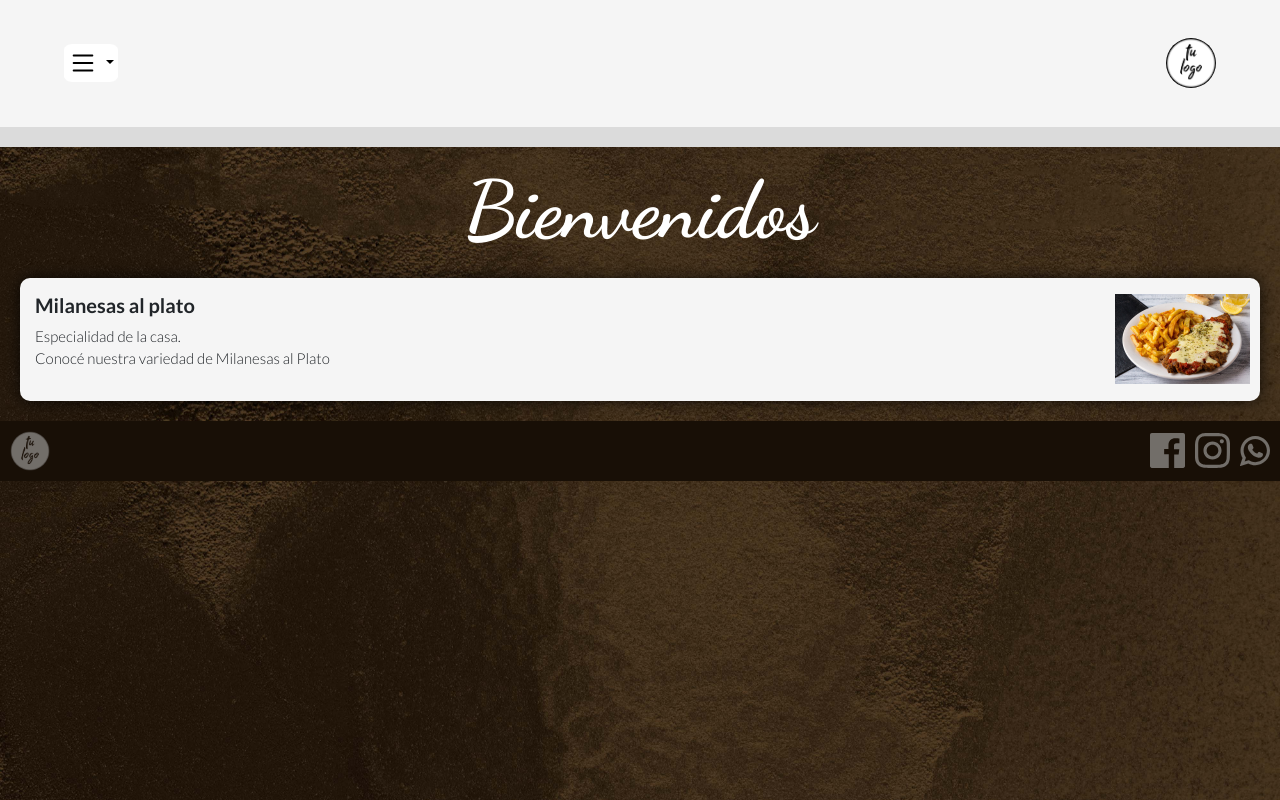
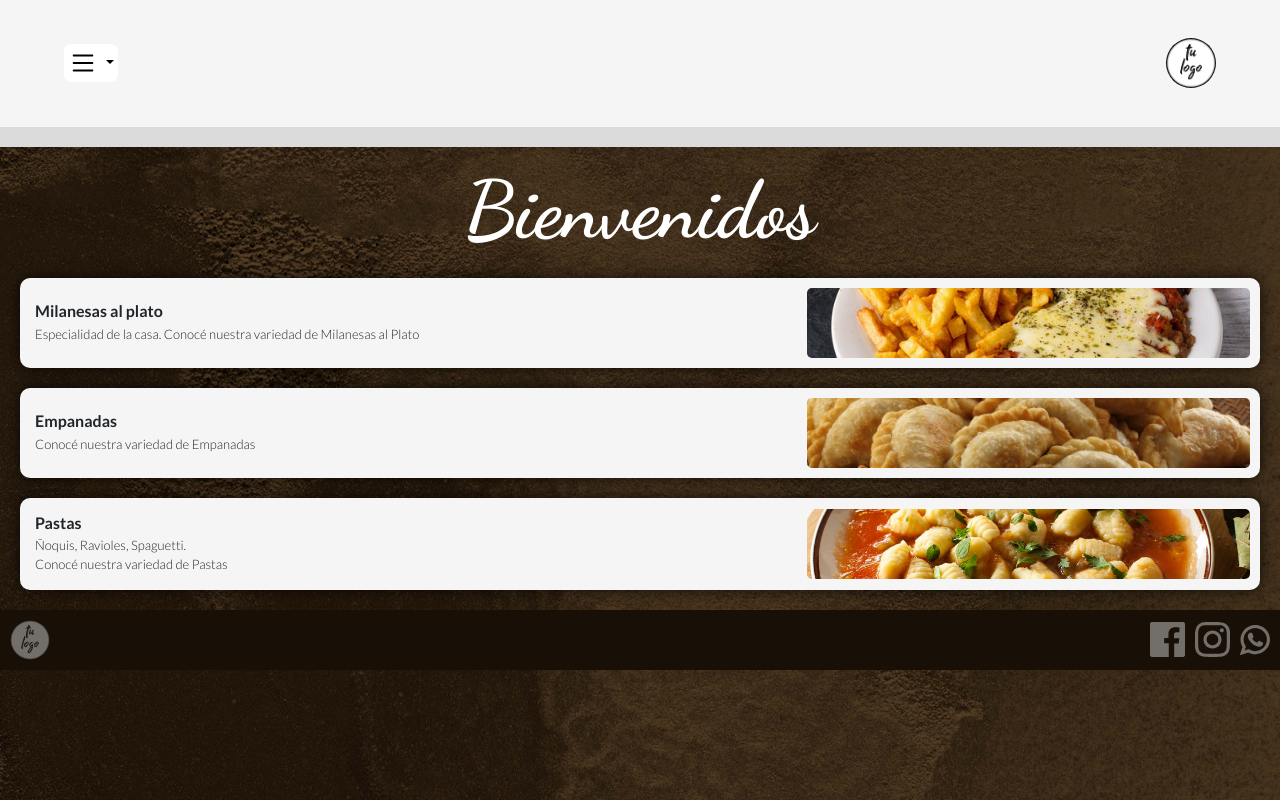
Before and after one commit to rromancastro/plantilla1, a website: page index.html in a window 1280 px wide. Drawn offline with nearby package versions, Linux system fonts and the light colour scheme.

Commit message:
upload 5

```diff
--- a/index.html
+++ b/index.html
@@ -34,9 +34,23 @@
             <div class="itemIndex">
                 <div class="infoItem">
                     <h3>Milanesas al plato</h3>
-                    <p>Especialidad de la casa. <br>Conocé nuestra variedad de Milanesas al Plato</p>
+                    <p>Especialidad de la casa. Conocé nuestra variedad de Milanesas al Plato</p>
                 </div>
                 <img src="./multimedia/promos/promo2.jpg" alt="foto">
+            </div>
+            <div class="itemIndex">
+                <div class="infoItem">
+                    <h3>Empanadas</h3>
+                    <p>Conocé nuestra variedad de Empanadas</p>
+                </div>
+                <img src="./multimedia/promos/promo1.jpg" alt="foto">
+            </div>
+            <div class="itemIndex">
+                <div class="infoItem">
+                    <h3>Pastas</h3>
+                    <p>Ñoquis, Ravioles, Spaguetti. <br>Conocé nuestra variedad de Pastas</p>
+                </div>
+                <img src="./multimedia/promos/promo3.jpg" alt="foto">
             </div>
         </section>
     </main>
--- a/scss/base/_index.scss
+++ b/scss/base/_index.scss
@@ -20,21 +20,30 @@
     -webkit-box-shadow: 0px 0px 15px 0px rgba(0,0,0,0.75);
     -moz-box-shadow: 0px 0px 15px 0px rgba(0,0,0,0.75);
     img {
-        height: 90px;
+        height: 70px;
+        width: 40%;
+        object-fit: cover;
+        border-radius: 5px;
     }
 }
 
 .infoItem {
+    display: flex;
+    flex-direction: column;
+    justify-content: center;
     padding: 5px;
     gap: 4px;
+    width: 70%;
     h3 {
         font-family: $font1;
-        font-size: 20px;
+        font-size: 16px;
         font-weight: 700;
+        margin: 0;
     }
     p {
         font-family: $font1;
-        font-size: 15px;
+        font-size: 13px;
         font-weight: 300;
+        margin: 0;
     }
 }
```
Also changed, not shown: css/style.css, 1 other file.
